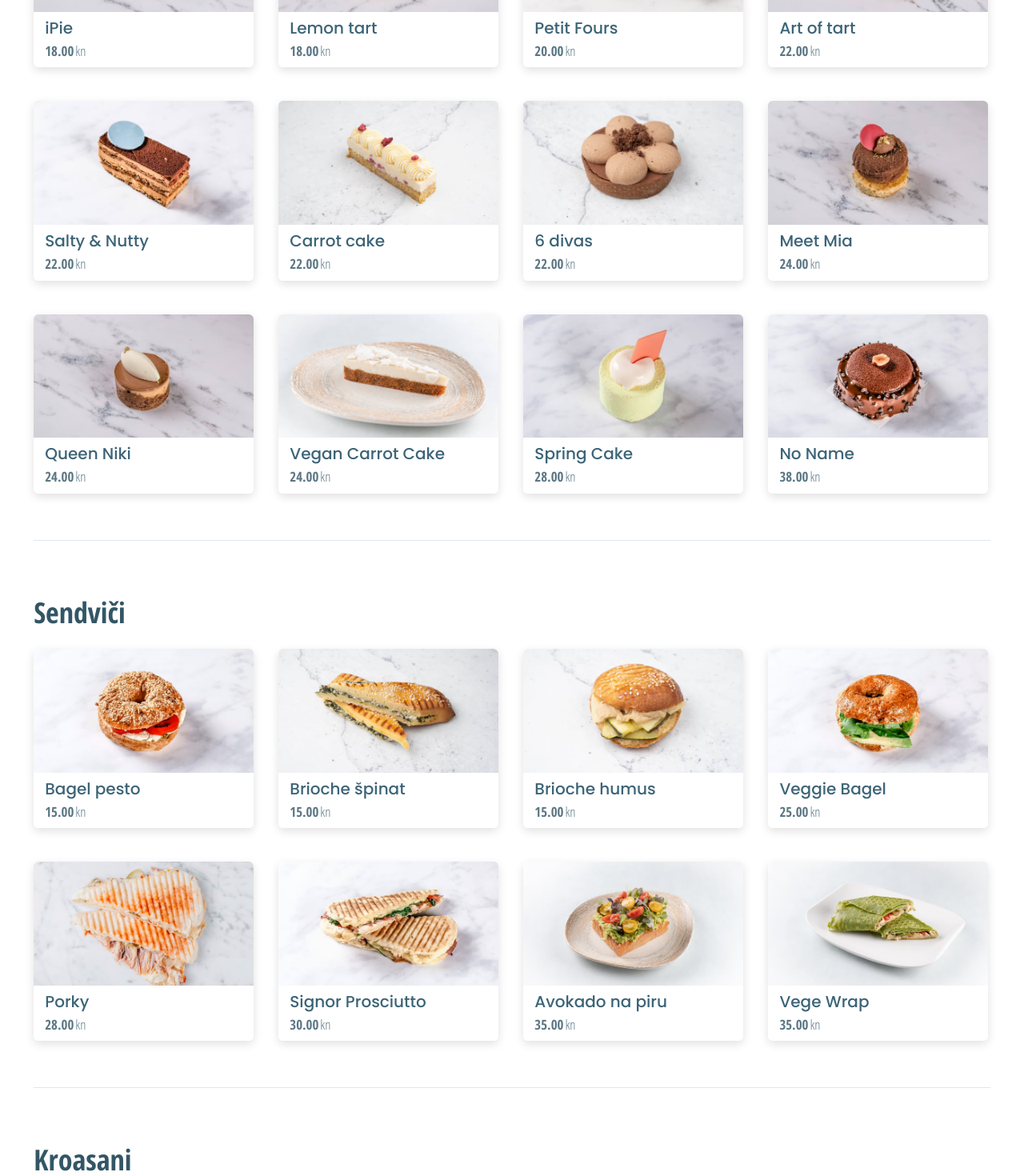
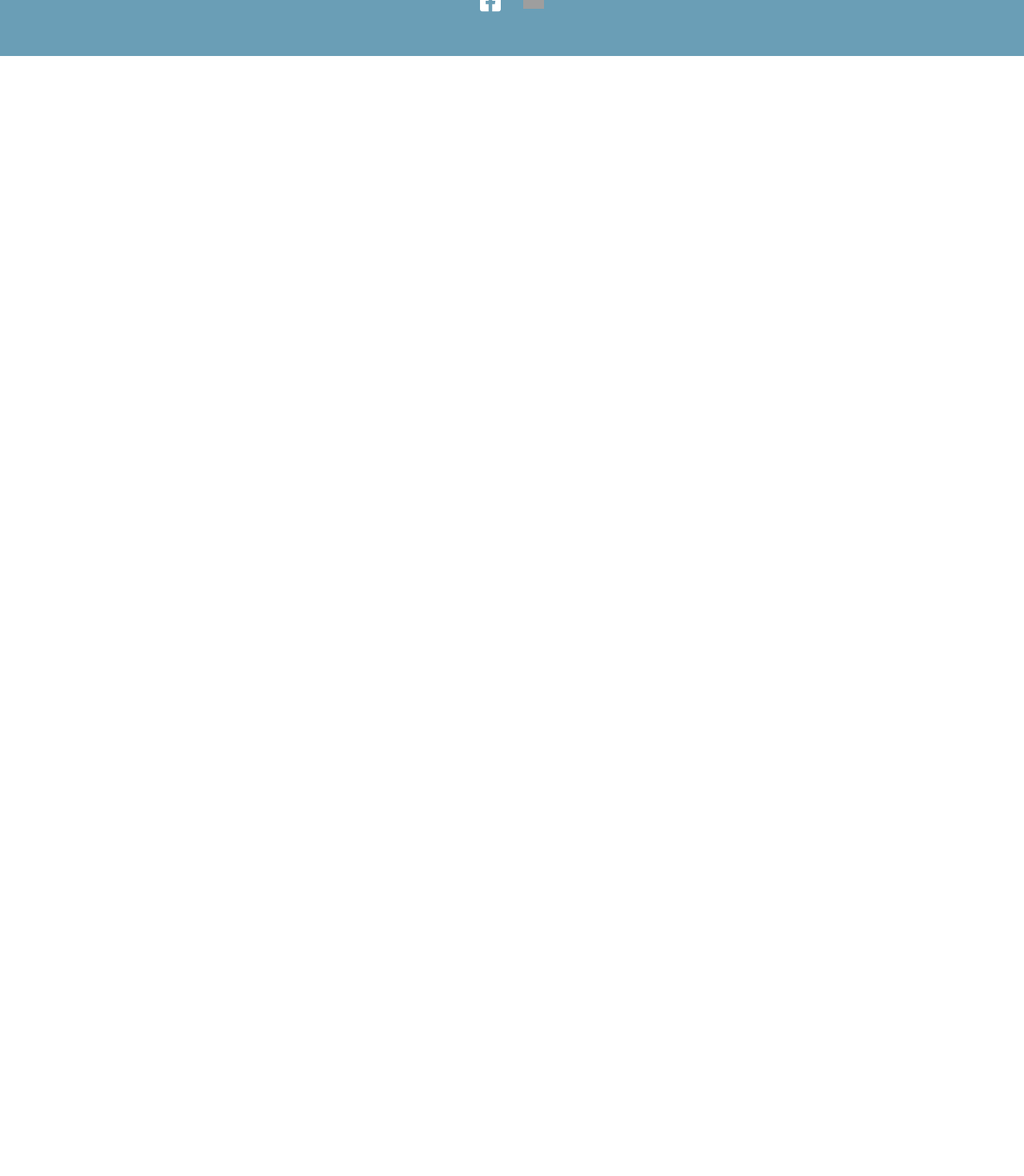
Before and after one commit to pacho26/meet-mia-web-design, a Nuxt app: page /proizvodi in a window 1280 px wide. Shown: the part 380-1850 px from the top of the page at 80% size. After the commit the page ends 800 px from the top, so only its background shows below. Built offline with nearby package versions, Linux system fonts and the light colour scheme; grey boxes are pictures that could not be loaded; a web font is replaced by a local one.

Commit message:
Fix tips

```diff
--- a/components/CategoryProducts.vue
+++ b/components/CategoryProducts.vue
@@ -36,8 +36,7 @@ export default {
   &__name {
     color: #335666;
     font-size: 36px;
-    font-family: 'Open Sans Condensed';
-    font-weight: 700;
+    font-weight: 600;
     margin-bottom: 24px;
   }
 
--- a/components/Navigation.vue
+++ b/components/Navigation.vue
@@ -16,13 +16,13 @@
             <fa class="fa-caret-square-down" icon="caret-square-down"></fa>
           </div>
           <div class="dropdown-content">
-            <nuxt-link to="/proizvodi" class="dropdown-item nav-link"
+            <nuxt-link to="/proizvodi/kolaci" class="dropdown-item nav-link"
               >Kolači</nuxt-link
             >
-            <nuxt-link to="/proizvodi#sandwiches" class="dropdown-item nav-link"
+            <nuxt-link to="/proizvodi/sendvici" class="dropdown-item nav-link"
               >Sendviči</nuxt-link
             >
-            <nuxt-link to="/proizvodi#croissants" class="dropdown-item nav-link"
+            <nuxt-link to="/proizvodi/kroasani" class="dropdown-item nav-link"
               >Kroasani</nuxt-link
             >
           </div>
--- a/components/Product.vue
+++ b/components/Product.vue
@@ -4,7 +4,6 @@
       <img
         :src="require(`@/assets/img/products/${this.imageSrc}`)"
         style="width: 100%"
-        @load="incrementNumberOfLoadedImages()"
       />
     </div>
     <div class="product-desc">
@@ -18,8 +17,6 @@
 </template>
 
 <script>
-import { mapMutations } from 'vuex';
-
 export default {
   props: {
     id: {
@@ -46,9 +43,6 @@ export default {
     redirection() {
       return `/proizvodi/${this.id}`;
     },
-  },
-  methods: {
-    ...mapMutations(['incrementNumberOfLoadedImages']),
   },
 };
 </script>
@@ -82,14 +76,13 @@ export default {
     }
 
     .price {
-      font-family: 'Open Sans Condensed';
       font-size: 28px;
       color: #335566;
       opacity: 0.8;
       margin-bottom: 0px;
       .number {
-        font-family: 'Open Sans Condensed';
         font-weight: 700;
+        margin-right: 3px;
       }
     }
   }
@@ -122,7 +115,6 @@ export default {
 
         .number {
           font-weight: 700;
-          margin-right: 2px;
         }
       }
     }
--- a/pages/index.vue
+++ b/pages/index.vue
@@ -17,7 +17,7 @@
     </div>
 
     <div class="categories">
-      <nuxt-link to="/proizvodi">
+      <nuxt-link to="proizvodi/kolaci">
         <div class="cakes">
           <img
             src="../assets/img/products/salty-and-nutty-cover.jpg"
@@ -29,7 +29,7 @@
         </div>
       </nuxt-link>
 
-      <nuxt-link to="/proizvodi#sandwiches">
+      <nuxt-link to="proizvodi/sendvici">
         <div class="sandwiches">
           <img
             src="../assets/img/products/signor-prosciutto.jpg"
@@ -41,7 +41,7 @@
         </div>
       </nuxt-link>
 
-      <nuxt-link to="/proizvodi#croissants">
+      <nuxt-link to="proizvodi/kroasani">
         <div class="croissants">
           <img
             src="../assets/img/products/croissant-pistacija.jpg"
--- a/pages/proizvodi/_productId.vue
+++ b/pages/proizvodi/_productId.vue
@@ -1,5 +1,5 @@
 <template>
-  <div class="content">
+  <div class="content" id="content">
     <div class="product-container">
       <div class="img-container">
         <img
@@ -57,13 +57,10 @@ export default {
     };
   },
   mounted() {
-    this.categoryLink = `/proizvodi/${
-      this.product.category === 'sendviči'
-        ? '#sandwiches'
-        : this.product.category === 'kroasani'
-        ? '#croissants'
-        : ''
-    }`;
+    const elementScrollTop = document.getElementById('content');
+    elementScrollTop.scrollTop;
+
+    this.categoryLink = `/proizvodi/${this.product.category.replace('č', 'c')}`;
   },
   computed: {
     ...mapGetters(['getProductById', 'getOtherProducts']),
@@ -94,8 +91,10 @@ $secondary-500: #e2b96d;
 .content {
   .product-container {
     display: flex;
+    justify-content: space-between;
 
     .img-container {
+      width: 48.6%;
       border-radius: 6px;
       overflow: hidden;
       box-shadow: 0px 4px 12px rgba(0, 0, 0, 0.12);
@@ -113,8 +112,7 @@ $secondary-500: #e2b96d;
     }
 
     .text-container {
-      margin-left: 6%;
-      width: 100%;
+      width: 42%;
       border-radius: 6px;
 
       .link {
@@ -127,13 +125,11 @@ $secondary-500: #e2b96d;
       }
 
       .price {
-        font-family: 'Open Sans Condensed';
-        font-size: 36px;
+        font-size: 32px;
         color: $primary-800;
         opacity: 0.7;
 
         .number {
-          font-family: 'Open Sans Condensed';
           font-weight: 700;
         }
       }
@@ -146,8 +142,7 @@ $secondary-500: #e2b96d;
 
       .category {
         text-transform: uppercase;
-        font-family: 'Open Sans Condensed';
-        font-weight: 700;
+        font-weight: 600;
         font-size: 18px;
         background: $secondary-400;
         width: fit-content;
@@ -176,6 +171,7 @@ $secondary-500: #e2b96d;
           border: 1px solid $primary-200;
           border-radius: 4px;
           font-family: 'Open Sans Condensed';
+          -moz-appearance: textfield;
         }
       }
 
@@ -189,6 +185,7 @@ $secondary-500: #e2b96d;
       align-items: center;
 
       .img-container {
+        width: 100%;
         border-radius: 6px;
         overflow: hidden;
         box-shadow: 0px 4px 12px rgba(0, 0, 0, 0.12);
@@ -201,6 +198,7 @@ $secondary-500: #e2b96d;
       }
 
       .text-container {
+        width: 100%;
         margin-top: 48px;
         margin-left: 0;
       }
--- a/pages/proizvodi/index.vue
+++ /dev/null
@@ -1,68 +0,0 @@
-<template>
-  <div>
-    <BaseLoader v-if="numberOfLoadedImages < getNumberOfAllProducts" />
-    <div class="content">
-      <CategoryProducts id="cakes" categoryName="Kolači" :products="getCakes" />
-      <hr class="line" />
-      <CategoryProducts
-        id="sandwiches"
-        categoryName="Sendviči"
-        :products="getSandwiches"
-      />
-      <hr class="line" />
-      <CategoryProducts
-        id="croissants"
-        categoryName="Kroasani"
-        :products="getCroissants"
-      />
-    </div>
-  </div>
-</template>
-
-<script>
-import { mapGetters, mapMutations, mapState } from 'vuex';
-
-export default {
-  data() {
-    return {
-      isLoading: true,
-    };
-  },
-  created() {
-    this.resetNumberOfLoadedImages();
-  },
-  computed: {
-    ...mapGetters([
-      'getCakes',
-      'getSandwiches',
-      'getCroissants',
-      'getNumberOfAllProducts',
-    ]),
-    ...mapState(['numberOfLoadedImages']),
-  },
-  methods: {
-    ...mapMutations(['resetNumberOfLoadedImages']),
-  },
-};
-</script>
-
-<style lang="scss" scoped>
-.content {
-  .line {
-    border-color: #dde9ee;
-    margin-bottom: 68px !important;
-  }
-
-  @media only screen and (max-width: 1548px) {
-    margin: 0 3.3vw;
-  }
-
-  @media only screen and (max-width: 768px) {
-    margin-top: 75px + 38px;
-  }
-
-  @media only screen and (max-width: 592px) {
-    margin-top: 75px + 23px;
-  }
-}
-</style>
--- /dev/null
+++ b/pages/proizvodi/kolaci.vue
@@ -0,0 +1,33 @@
+<template>
+  <div>
+    <div class="content">
+      <CategoryProducts categoryName="Kolači" :products="getCakes" />
+    </div>
+  </div>
+</template>
+
+<script>
+import { mapGetters } from 'vuex';
+
+export default {
+  computed: {
+    ...mapGetters(['getCakes']),
+  },
+};
+</script>
+
+<style lang="scss" scoped>
+.content {
+  @media only screen and (max-width: 1548px) {
+    margin: 0 3.3vw;
+  }
+
+  @media only screen and (max-width: 768px) {
+    margin-top: 75px + 38px;
+  }
+
+  @media only screen and (max-width: 592px) {
+    margin-top: 75px + 23px;
+  }
+}
+</style>
--- /dev/null
+++ b/pages/proizvodi/kroasani.vue
@@ -0,0 +1,33 @@
+<template>
+  <div>
+    <div class="content">
+      <CategoryProducts categoryName="Kroasani" :products="getCroissants" />
+    </div>
+  </div>
+</template>
+
+<script>
+import { mapGetters } from 'vuex';
+
+export default {
+  computed: {
+    ...mapGetters(['getCroissants']),
+  },
+};
+</script>
+
+<style lang="scss" scoped>
+.content {
+  @media only screen and (max-width: 1548px) {
+    margin: 0 3.3vw;
+  }
+
+  @media only screen and (max-width: 768px) {
+    margin-top: 75px + 38px;
+  }
+
+  @media only screen and (max-width: 592px) {
+    margin-top: 75px + 23px;
+  }
+}
+</style>
--- /dev/null
+++ b/pages/proizvodi/sendvici.vue
@@ -0,0 +1,33 @@
+<template>
+  <div>
+    <div class="content">
+      <CategoryProducts categoryName="Sendviči" :products="getSandwiches" />
+    </div>
+  </div>
+</template>
+
+<script>
+import { mapGetters } from 'vuex';
+
+export default {
+  computed: {
+    ...mapGetters(['getSandwiches']),
+  },
+};
+</script>
+
+<style lang="scss" scoped>
+.content {
+  @media only screen and (max-width: 1548px) {
+    margin: 0 3.3vw;
+  }
+
+  @media only screen and (max-width: 768px) {
+    margin-top: 75px + 38px;
+  }
+
+  @media only screen and (max-width: 592px) {
+    margin-top: 75px + 23px;
+  }
+}
+</style>
--- a/store/index.js
+++ b/store/index.js
@@ -1,6 +1,5 @@
 export const state = () => ({
   numberOfItemsInCart: 0,
-  numberOfLoadedImages: 0,
   christmasProducts: [
     {
       id: '2U03C1GI',
@@ -60,7 +59,7 @@ export const state = () => ({
     {
       id: '2U03C1GI',
       name: '6 divas',
-      desc: 'Čokoladni tart, čokoladni biskvit, čokoladna karamela, krema sa slanom čokoladom, mousse od mliječne čokolade, čokoladni crumble.',
+      desc: 'Čokoladni tart, čokoladni biskvit, čokoladna karamela, krema sa slanom čokoladom, mousse od mliječne čokolade, čokoladni crumble',
       imgSrc: '6-divas.jpg',
       price: 22,
       category: 'kolači',
@@ -68,7 +67,7 @@ export const state = () => ({
     {
       id: '46MDp5Pe',
       name: 'No Name',
-      desc: 'Čokoladni biskvit, hrkavi sloj čokolade s lješnjacima, žele od karamele, čokoladna krema, mousse od tonke.',
+      desc: 'Čokoladni biskvit, hrkavi sloj čokolade s lješnjacima, žele od karamele, čokoladna krema, mousse od tonke',
       imgSrc: 'no-name.jpg',
       price: 38,
       category: 'kolači',
@@ -76,7 +75,7 @@ export const state = () => ({
     {
       id: '9t0d5mHf',
       name: 'Petit Fours',
-      desc: 'Zanimljiva kombinacija 4 kolačića s raznim sastojcima u mini verziji po izboru ekipe iz kuhinje.',
+      desc: 'Zanimljiva kombinacija 4 kolačića s raznim sastojcima u mini verziji po izboru ekipe iz kuhinje',
       imgSrc: 'petit-fours.jpg',
       price: 20,
       category: 'kolači',
@@ -290,10 +289,4 @@ export const mutations = {
   addItemToCart(state) {
     state.numberOfItemsInCart++;
   },
-  resetNumberOfLoadedImages(state) {
-    state.numberOfLoadedPictures = 0;
-  },
-  incrementNumberOfLoadedImages(state) {
-    state.numberOfLoadedImages++;
-  },
 };
```
Also changed, not shown: 1 other file (tests, documents, lock files or other folders).
